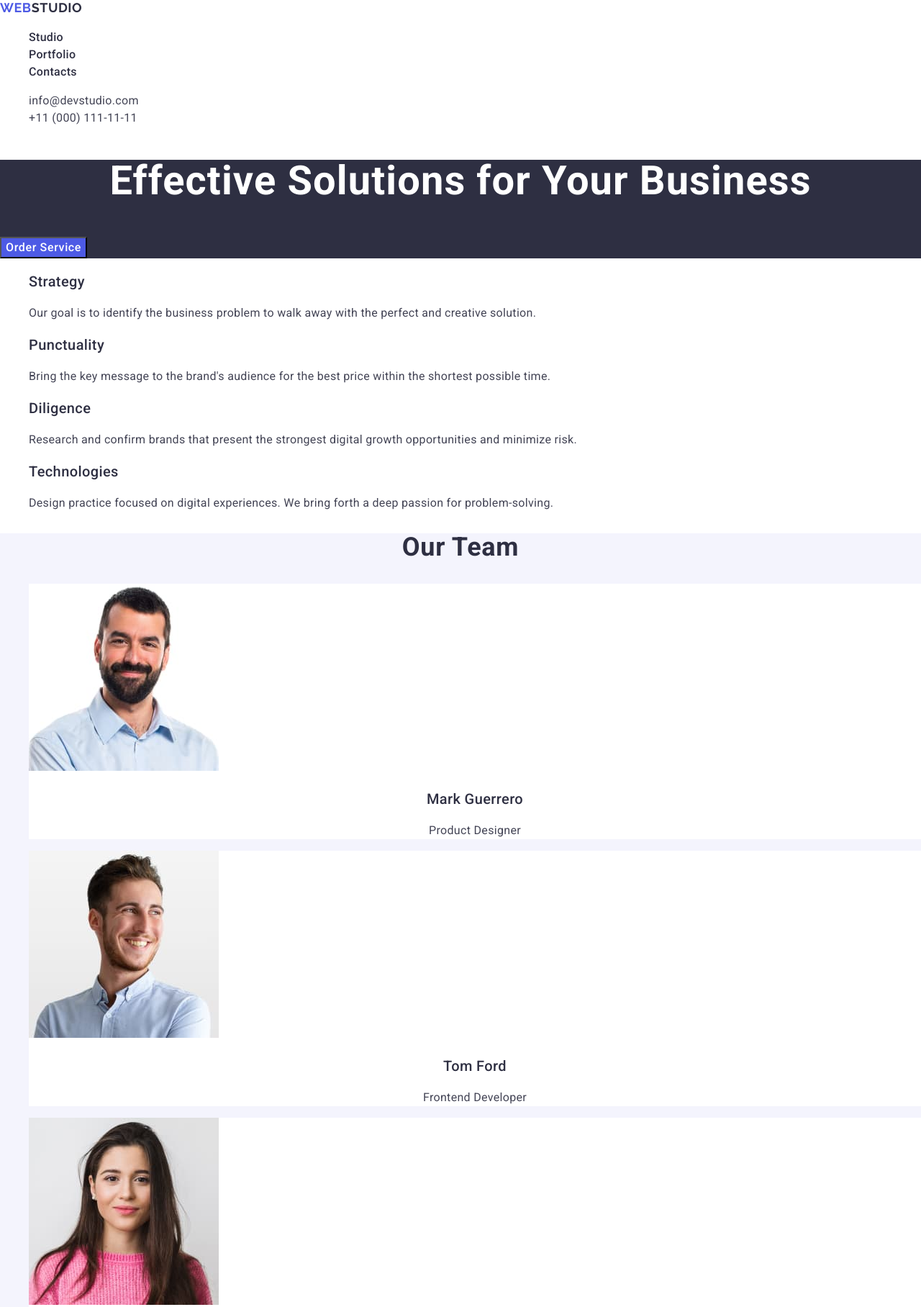
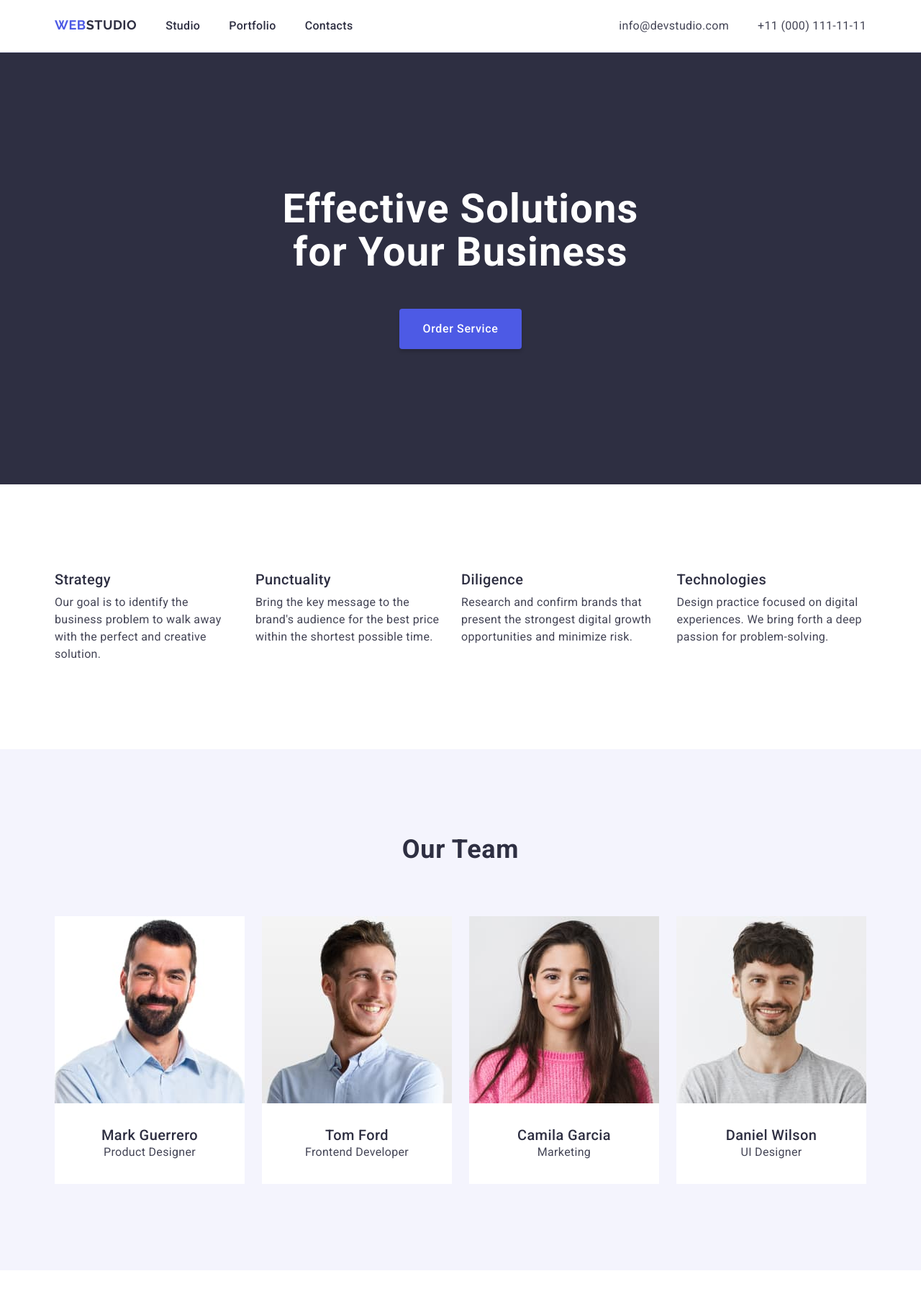
Before and after one commit to DSojat/goit-markup-hw-03, a plain HTML site: page index.html in a window 1280 px wide. Shown: the top 1816 px of the page at 72% size. Drawn offline with nearby package versions, Linux system fonts and the light colour scheme.

Commit message:
may-be-ready

```diff
--- a/css/styles.css
+++ b/css/styles.css
@@ -13,6 +13,22 @@ address {
   font-style: normal;
 }
 
+img {
+  display: block;
+}
+
+h1,
+h2,
+h3,
+h4,
+h5,
+h6,
+p,
+ul {
+  margin-top: 0;
+  margin-bottom: 0;
+}
+
 .link {
   text-decoration: none;
 }
@@ -21,6 +37,29 @@ address {
   list-style-type: none;
 }
 
+.container {
+  max-width: 1158px;
+  padding: 0 15px;
+  margin: 0 auto;
+}
+
+.section {
+  padding-top: 120px;
+  padding-bottom: 120px;
+}
+
+.visually-hidden {
+  position: absolute;
+  width: 1px;
+  height: 1px;
+  margin: -1px;
+  border: 0;
+  padding: 0;
+  white-space: nowrap;
+  clip-path: inset(100%);
+  clip: rect(0 0 0 0);
+  overflow: hidden;
+}
 /* === /Common styles === */
 
 /* === Header styles === */
@@ -35,6 +74,12 @@ address {
   text-transform: uppercase;
 }
 
+.page-header {
+  padding-top: 24px;
+  padding-bottom: 24px;
+  border-bottom: 1px solid #e7e9fc;
+}
+
 .page-header .logotype-span {
   color: #2e2f42;
 }
@@ -47,11 +92,11 @@ address {
 
 .menu-link:hover,
 .menu-link:focus {
-  color: #404BBF;
+  color: #404bbf;
 }
 
 .menu-link:active {
-  color: #404BBF;
+  color: #404bbf;
 }
 
 .contacts-link {
@@ -63,21 +108,47 @@ address {
   color: #404bbf;
 }
 
+.page-header .container {
+  display: flex;
+  justify-content: space-between;
+}
+
+.page-navigation {
+  display: flex;
+}
+
+.menu {
+  display: flex;
+  gap: 40px;
+  margin: 0;
+}
+
+.contacts {
+  display: flex;
+  gap: 40px;
+  margin: 0;
+}
 /* === /Header styles === */
 
 /* === HERO === */
 .page-hero {
-  background-color: #2E2F42;
+  background-color: #2e2f42;
+  padding-top: 188px;
+  padding-bottom: 188px;
 }
 
 .hero-top {
-  color: #FFF;
+  color: #fff;
   text-align: center;
   font-size: 56px;
   font-weight: 700;
   line-height: 1.07;
   /* 107.143% */
   letter-spacing: 0.02em;
+  width: 496px;
+  margin-left: auto;
+  margin-right: auto;
+  margin-bottom: 48px;
 }
 
 .hero-button {
@@ -89,13 +160,19 @@ address {
   font-weight: 500;
   line-height: 1.5;
   letter-spacing: 0.04em;
+  display: block;
+  margin-left: auto;
+  margin-right: auto;
+  padding: 16px 32px;
+  border: 0;
+  border-radius: 4px;
+  box-shadow: 0px 4px 4px 0px rgba(0, 0, 0, 0.15);
 }
 
 .hero-button:hover,
 .hero-button:focus {
   background: #404bbf;
 }
-
 /* === /HERO === */
 
 /* === Features style === */
@@ -104,19 +181,25 @@ address {
 }
 
 .features-name {
-  color: #2E2F42;
+  color: #2e2f42;
   font-size: 20px;
   font-weight: 500;
   line-height: 1.2;
   /* 120% */
   letter-spacing: 0.02em;
+  margin-bottom: 8px;
 }
 
+.features {
+  display: flex;
+  padding-left: 0;
+  gap: 24px;
+}
 /* === /Features style === */
 
 /* === Team section style === */
 .page-team {
-  background: #F4F4FD;
+  background: #f4f4fd;
 }
 
 .team-top {
@@ -129,10 +212,17 @@ address {
   /* 111.111% */
   letter-spacing: 0.02em;
   text-transform: capitalize;
+  margin-bottom: 72px;
+}
+
+.team {
+  display: flex;
+  padding-left: 0;
+  gap: 24px;
 }
 
 .team-item {
-  background: #FFF;
+  background: #fff;
 }
 
 .team-member {
@@ -143,15 +233,23 @@ address {
   line-height: 1.2;
   /* 120% */
   letter-spacing: 0.02em;
+  margin-top: 32px;
 }
 
 .team-text {
   text-align: center;
+  margin-bottom: 32px;
 }
-
 /* === /Team section style === */
 
 /* === Portfolio section style === */
+.portfolio {
+  display: flex;
+  flex-wrap: wrap;
+  padding-left: 0;
+  gap: 24px;
+}
+
 .portfolio-top {
   text-align: center;
   /* Header 2 */
@@ -162,6 +260,11 @@ address {
   /* 111.111% */
   letter-spacing: 0.02em;
   text-transform: capitalize;
+  margin-bottom: 72px;
+}
+
+.portfolio-item {
+  border-bottom: 1px solid #e7e9fc;
 }
 
 .portfolio-subject {
@@ -171,21 +274,28 @@ address {
   line-height: 1.2;
   /* 120% */
   letter-spacing: 0.02em;
+  margin-top: 32px;
 }
 
+.portfolio-text {
+  margin-bottom: 32px;
+}
 /* === /Portfolio section style === */
 
 /* === Footer style === */
 .page-footer {
-  background: #2E2F42;
+  background: #2e2f42;
+  padding-top: 100px;
+  padding-bottom: 100px;
 }
 
 .page-footer .logotype-span {
-  color: #F4F4FD;
+  color: #f4f4fd;
 }
 
 .page-footer-text {
-  color: #F4F4FD;
+  color: #f4f4fd;
+  width: 264px;
+  margin-top: 16px;
 }
-
 /* === /Footer style === */
--- a/index.html
+++ b/index.html
@@ -24,6 +24,7 @@
   <body>
     <!-- Header section -->
     <header class="page-header">
+      <div class="container">
         <!-- menu -->
         <nav class="page-navigation">
           <!-- logo -->
@@ -53,19 +54,23 @@
             </li>
           </ul>
         </address>
+      </div>
     </header>
 
-    <!-- Main section -->
+    <!-- Main -->
     <main class="page-main">
       <!-- HERO section -->
       <section class="page-hero">
+        <div class="container">
           <h1 class="hero-top">Effective Solutions for Your Business</h1>
           <button class="hero-button" type="button">Order Service</button>
+        </div>
       </section>
 
       <!-- Features section -->
-      <section class="page-features">
-        <h2 hidden>Features</h2>
+      <section class="page-features section">
+        <div class="container">
+          <h2 class="visually-hidden">Features</h2>
           <ul class="features">
             <li class="features-item list">
               <h3 class="features-name">Strategy</h3>
@@ -99,12 +104,14 @@
               </p>
             </li>
           </ul>
+        </div>
       </section>
 
       <!-- Team section -->
-      <section class="page-team">
+      <section class="page-team section">
+        <div class="container">
           <h2 class="team-top">Our Team</h2>
-        <!-- Team-cards section -->
+          <!-- Team-cards part -->
           <ul class="team">
             <li class="team-item list">
               <img src="./images/img-1.jpg" alt="Designer" width="264" height="260" />
@@ -130,10 +137,12 @@
               <p class="team-text">UI Designer</p>
             </li>
           </ul>
+        </div>
       </section>
 
       <!-- Portfolio section  -->
-      <section class="page-portfolio">
+      <section class="page-portfolio section">
+        <div class="container">
           <h2 class="portfolio-top">Our Portfolio</h2>
           <ul class="portfolio">
             <li class="portfolio-item list">
@@ -147,7 +156,12 @@
               <p class="portfolio-text">Marketing</p>
             </li>
             <li class="portfolio-item list">
-            <img src="./images/img-meditation.jpg" alt="Meditation app" width="360" height="300" />
+              <img
+                src="./images/img-meditation.jpg"
+                alt="Meditation app"
+                width="360"
+                height="300"
+              />
               <h3 class="portfolio-subject">Meditation App</h3>
               <p class="portfolio-text">App</p>
             </li>
@@ -172,17 +186,22 @@
               <p class="portfolio-text">Marketing</p>
             </li>
           </ul>
+        </div>
       </section>
     </main>
 
     <!-- Footer section -->
     <footer class="page-footer">
+      <div class="container">
         <!-- Logotype -->
-      <a class="logotype link" href="./index.html">Web<span class="logotype-span">Studio</span></a>
+        <a class="logotype link" href="./index.html"
+          >Web<span class="logotype-span">Studio</span></a
+        >
         <p class="page-footer-text">
           Increase the flow of customers and sales for your business with digital marketing & growth
           solutions.
         </p>
+      </div>
     </footer>
   </body>
 </html>
```
Lines whose indentation alone changed are shown as unchanged.
